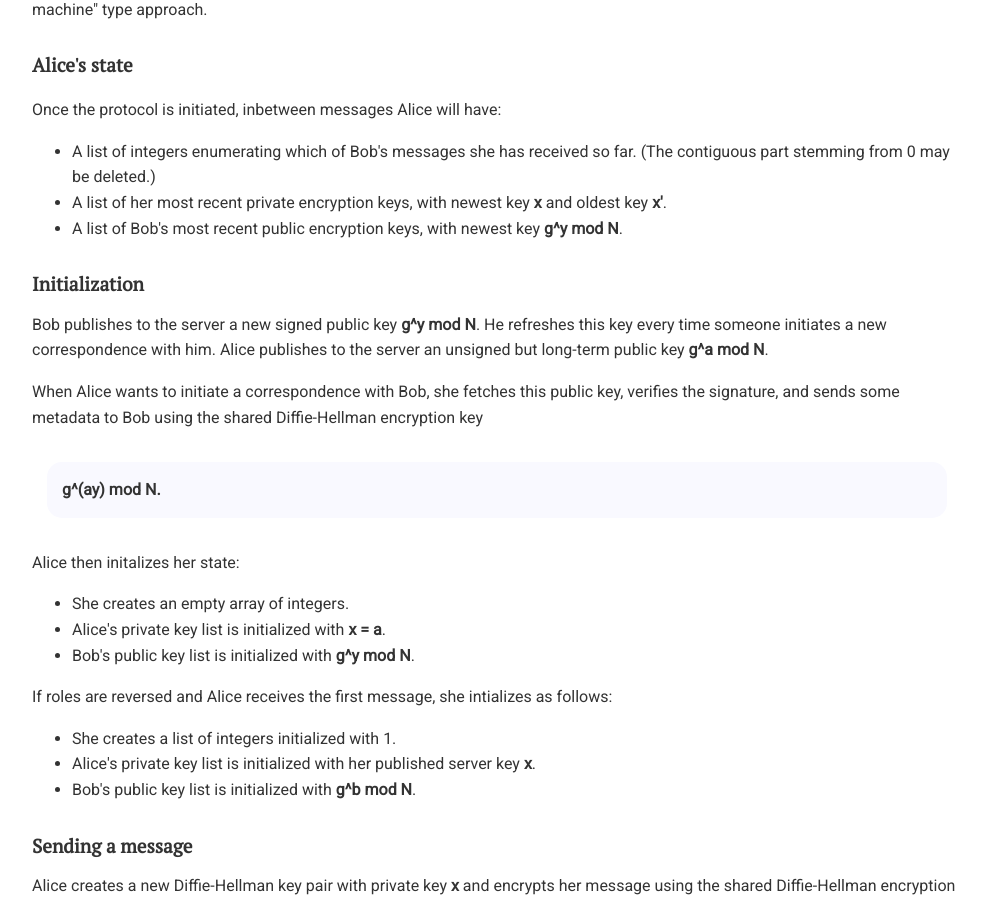
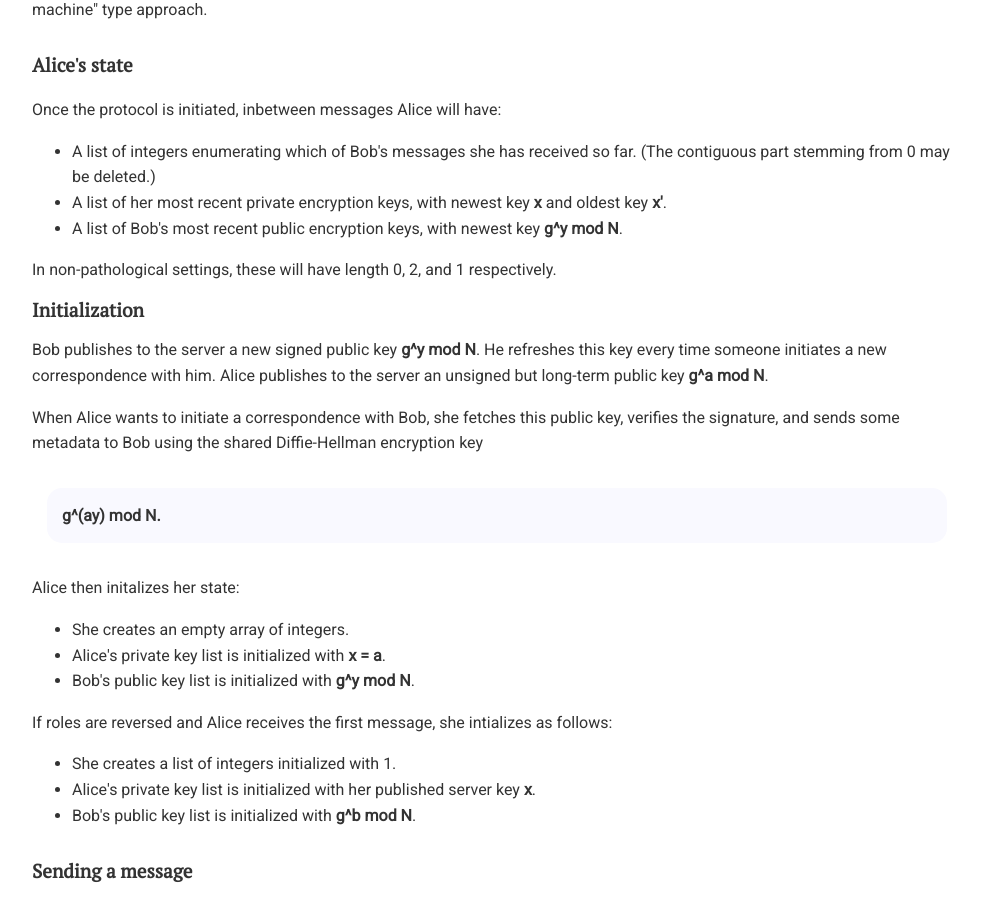
Before and after one commit to chatscrypt/chatscrypt.github.io, a Jekyll site: the page built from _posts/2020-01-23-the-chatscrypt-architecture-part-iii-authenticated-inductive-diffie-hellman.html, in a window 1280 px wide and 900 px high, scrolled down 892 px. Shown: the whole window, without its empty margins (143-1129 px from the left). Built offline with Jekyll 4.4.1, drawn with Linux system fonts in a browser that asks for light colours; comment, search, counter and statistics services are not loaded.

Commit message:
Update 2020-01-23-the-chatscrypt-architecture-part-iii-authenticated-inductive-diffie-hellman.html

```diff
--- a/_posts/2020-01-23-the-chatscrypt-architecture-part-iii-authenticated-inductive-diffie-hellman.html
+++ b/_posts/2020-01-23-the-chatscrypt-architecture-part-iii-authenticated-inductive-diffie-hellman.html
@@ -31,6 +31,7 @@ I came up with the Authenticated Inductive Diffie-Hellman (AIDH) protocol as I f
 <li>A list of her most recent private encryption keys, with newest key <b>x</b> and oldest key <b>x'</b>.
 <li>A list of Bob's most recent public encryption keys, with newest key <b>g^y mod N</b>.
 </ul>
+In non-pathological settings, these will have length 0, 2, and 1 respectively.
 
 
 <h2>Initialization</h2>
```
